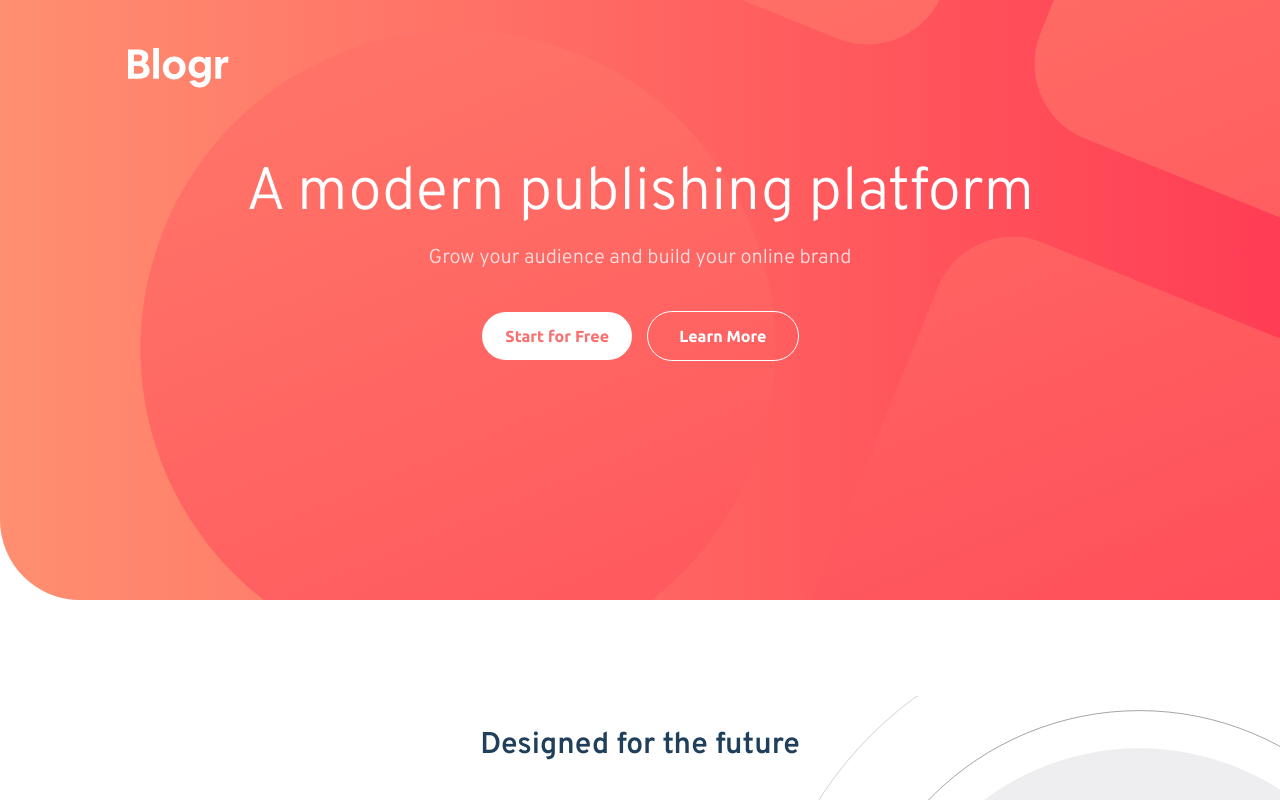
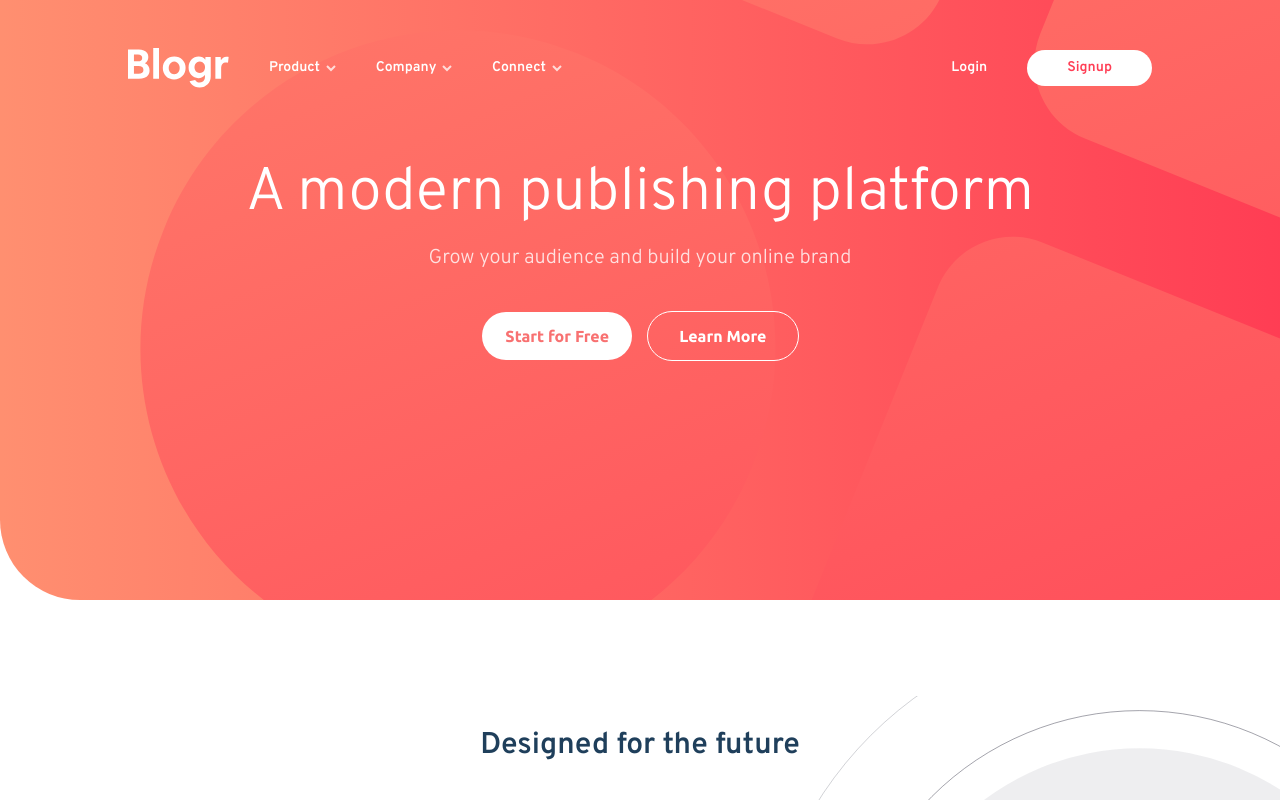
Before and after one commit to kujerocoding/blogr-landing-page, a React (Vite) app: page / in a window 1280 px wide. Shown: the top 800 px of the page. Built offline with nearby package versions, Linux system fonts and the light colour scheme.

Commit message:
Add media query for nav menu

```diff
--- a/src/components/Header.jsx
+++ b/src/components/Header.jsx
@@ -12,12 +12,15 @@ const Header = () => {
 
   return (
     <header className='absolute top-0 pt-10 w-full px-5 z-20 md:px-32 md:pt-12'>
-      <div className='flex justify-between items-center'>
-        <img src="/src/assets/images/logo.svg" alt="Blogr logo" />
-        <img className='md:hidden' src={`/src/assets/images/${!isMenuOpen ? 'icon-hamburger' : 'icon-close'}.svg`}
+      <div className='grid grid-cols-2 md:flex md:justify-between md:items-center md:gap-10'>
+
+        <img className='cursor-pointer' src="/src/assets/images/logo.svg" alt="Blogr logo" />
+
+        <img className='md:hidden place-self-end self-center cursor-pointer' src={`/src/assets/images/${!isMenuOpen ? 'icon-hamburger' : 'icon-close'}.svg`}
         alt={`${!isMenuOpen ? 'Hamburge' : 'X'}icon`} onClick={toggleMenu}/>
+       <Navbar isMenuOpen={isMenuOpen}/>
       </div>
-      <Navbar isMenuOpen={isMenuOpen}/>
+
     </header>
   )
 }
--- a/src/components/Navbar.jsx
+++ b/src/components/Navbar.jsx
@@ -29,22 +29,27 @@ const Navbar = (props) => {
 
 
   return (
-    props.isMenuOpen && <nav className='mt-10 bg-white text-center rounded-lg leading-12 font-semibold text-darkblue text-xl shadow-xl z-50'>
+     <nav className='bg-white text-center rounded-lg  font-semibold text-darkblue text-xl shadow-xl z-50 col-span-2 md:flex-1 md:bg-transparent md:shadow-none md:text-white'>
+
+      {props.isMenuOpen && <div className='leading-12 md:hidden'>
       <ul className='nav--lists py-5 border-b border-gray-200'>
         <li id="product" onClick={toggleSublist}>Product&ensp;
         <img className={`inline ${isShowProduct ? 'rotate-180' : ""}`} src="./src/assets/images/icon-arrow-dark.svg" alt="Icon arrow" />
         <ul className={`nav--sublists ${isShowProduct ? 'block' : 'hidden'}`}>
-                <li>Product 1</li>
-                <li>Product 2</li>
-                <li>Product 3</li>
+                <li>Overview</li>
+                <li>Pricing</li>
+                <li>Marketplace</li>
+                <li>Features</li>
+                <li>Integrations</li>
             </ul>
         </li>
         <li id="company" onClick={toggleSublist}>Company&ensp;
         <img className={`inline ${isShowCompany ? 'rotate-180' : ""}`} src="./src/assets/images/icon-arrow-dark.svg" alt="Icon arrow" />
         <ul className={`nav--sublists ${isShowCompany ? 'block' : 'hidden'}`}>
-                <li>Company 1</li>
-                <li>Company 2</li>
-                <li>Company 3</li>
+                <li>About</li>
+                <li>Team</li>
+                <li>Blog</li>
+                <li>Careers</li>
             </ul>
         </li>
         <li id="connect" onClick={toggleSublist}>Connect&ensp;
@@ -60,6 +65,43 @@ const Navbar = (props) => {
         <li><button>Login</button></li>
         <li><button className='px-10 py-2 text-white rounded-full bg-gradient-to-l from-lightred to-verylightred'>Signup</button></li>
       </ul>
+      </div>}
+
+      <div className='hidden md:flex md:justify-between text-sm'>
+      <ul className='flex gap-10'>
+        <li className='nav__menu--link' id="product" onClick={toggleSublist}>Product&ensp;
+        <img className={`inline ${isShowProduct ? 'rotate-180' : ""}`} src="./src/assets/images/icon-arrow-light.svg" alt="Icon arrow" />
+        <ul className={`nav__menu--sublinks ${isShowProduct ? 'block' : 'hidden'}`}>
+                <li>Overview</li>
+                <li>Pricing</li>
+                <li>Marketplace</li>
+                <li>Features</li>
+                <li>Integrations</li>
+            </ul>
+        </li>
+        <li className='nav__menu--link' id="company" onClick={toggleSublist}>Company&ensp;
+        <img className={`inline ${isShowCompany ? 'rotate-180' : ""}`} src="./src/assets/images/icon-arrow-light.svg" alt="Icon arrow" />
+        <ul className={`nav__menu--sublinks ${isShowCompany ? 'block' : 'hidden'}`}>
+                <li>About</li>
+                <li>Team</li>
+                <li>Blog</li>
+                <li>Careers</li>
+            </ul>
+        </li>
+        <li className='nav__menu--link' id="connect" onClick={toggleSublist}>Connect&ensp;
+        <img className={`inline ${isShowConnect ? 'rotate-180' : ""}`} src="./src/assets/images/icon-arrow-light.svg" alt="Icon arrow" />
+           <ul className={`nav__menu--sublinks ${isShowConnect ? 'block' : 'hidden'}`}>
+                <li>Contact</li>
+                <li>Newsletter</li>
+                <li>LinkedIn</li>
+            </ul>
+        </li>
+      </ul>
+      <ul className='flex justify-center items-center gap-10 pl-6'>
+        <li><button>Login</button></li>
+        <li><button className='px-10 py-2 text-lightred rounded-full bg-white'>Signup</button></li>
+      </ul>
+      </div>
     </nav>
   )
 }
--- a/src/index.css
+++ b/src/index.css
@@ -39,5 +39,15 @@
         @apply text-grayblue text-sm leading-6;
     }
 
+    .nav__menu--link{
+        @apply relative flex justify-center items-center cursor-pointer active:underline;
+    }
 
+    .nav__menu--sublinks{
+        @apply absolute text-left bg-white text-darkdesaturatedblue p-5 top-10 -left-5 rounded-md font-normal;
+    }
+
+    .nav__menu--sublinks > li{
+        @apply hover:font-semibold cursor-pointer;
+    }
 }
```
